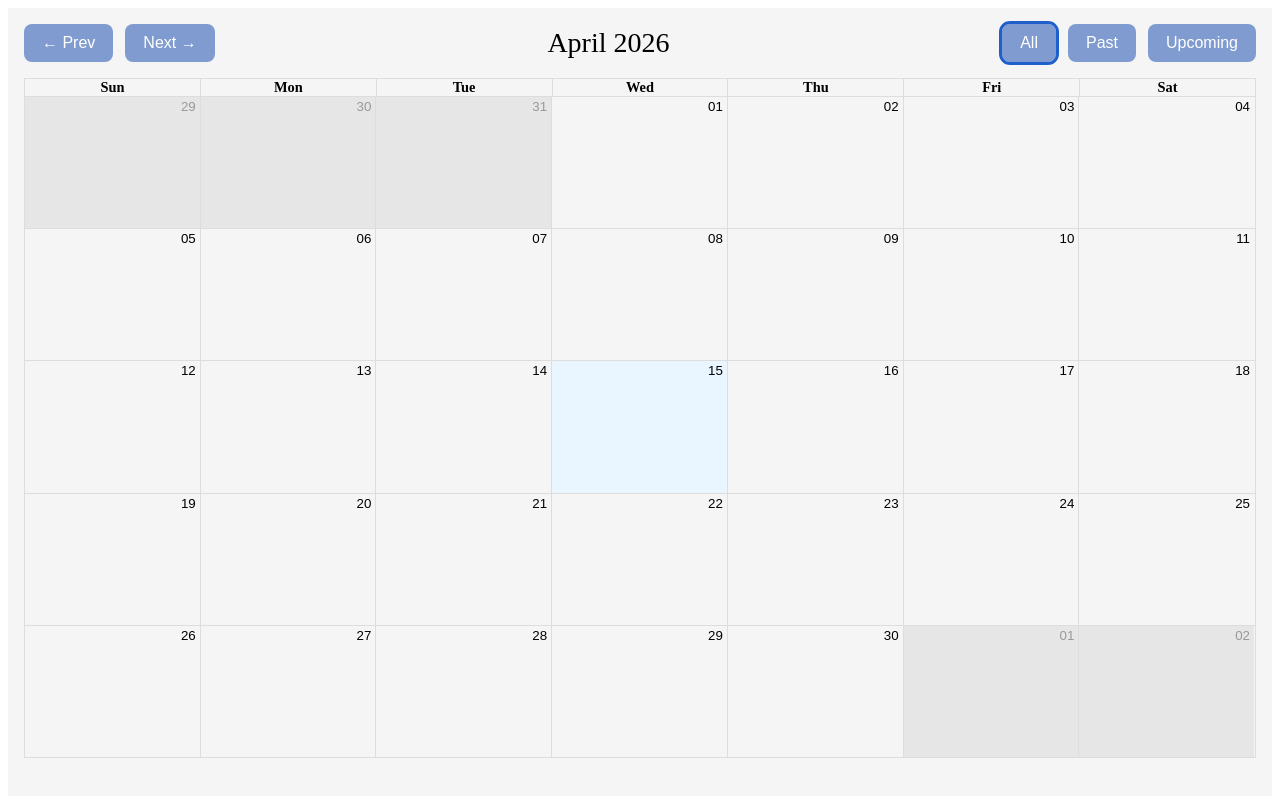
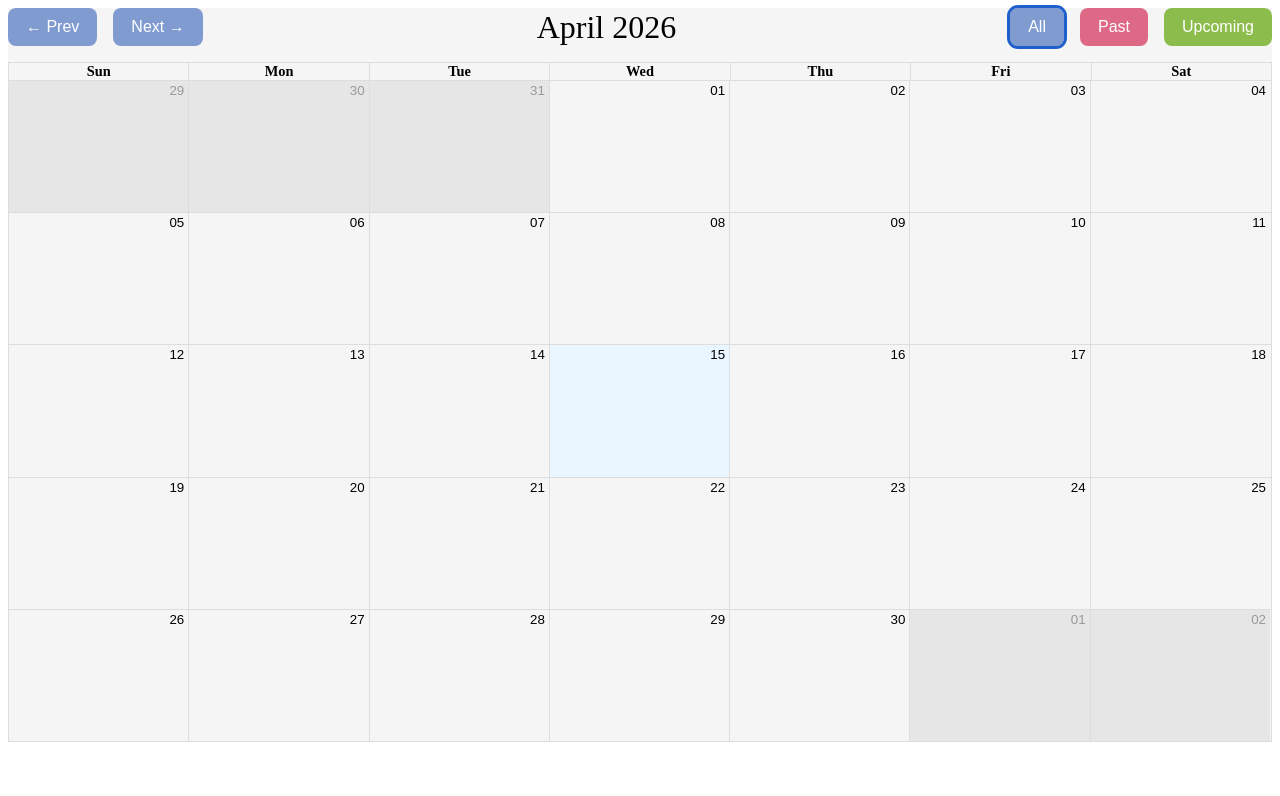
Before and after one commit to acciojob/event-tracker-Siddharthirkal, a React app: page / in a window 1280 px wide. Built offline with nearby package versions, Linux system fonts and the light colour scheme.

Commit message:
code done

```diff
--- a/src/components/App.js
+++ b/src/components/App.js
@@ -5,11 +5,7 @@ import "./../styles/App.css";
 function App() {
   const [filter, setFilter] = useState("all");
 
-  return (
-    <div className="app">
-      <CalendarComponent filter={filter} setFilter={setFilter} />
-    </div>
-  );
+  return <CalendarComponent filter={filter} setFilter={setFilter} />;
 }
 
 export default App;
--- a/src/components/CalendarComponent.js
+++ b/src/components/CalendarComponent.js
@@ -12,7 +12,7 @@ function CalendarComponent({ filter, setFilter }) {
   const [selectedSlot, setSelectedSlot] = useState(null);
   const [selectedEvent, setSelectedEvent] = useState(null);
 
-  const [modalType, setModalType] = useState(null); // create | details | edit
+  const [modalType, setModalType] = useState(null);
   const [title, setTitle] = useState("");
   const [location, setLocation] = useState("");
 
@@ -103,39 +103,54 @@ function CalendarComponent({ filter, setFilter }) {
 
   return (
     <div className="calendar-wrapper">
-      <div className="toolbar">
-        <div className="toolbar-left">
+      <div className="topbar">
+        <div>
           <button
             className="btn"
-            onClick={() => setCurrentDate((prev) => moment(prev).subtract(1, "month").toDate())}
+            onClick={() =>
+              setCurrentDate((prev) => moment(prev).subtract(1, "month").toDate())
+            }
           >
             ← Prev
           </button>
+        </div>
+
+        <div>
           <button
             className="btn"
-            onClick={() => setCurrentDate((prev) => moment(prev).add(1, "month").toDate())}
+            onClick={() =>
+              setCurrentDate((prev) => moment(prev).add(1, "month").toDate())
+            }
           >
             Next →
           </button>
         </div>
 
-        <h2 className="toolbar-title">{moment(currentDate).format("MMMM YYYY")}</h2>
+        <div className="month-title">{moment(currentDate).format("MMMM YYYY")}</div>
 
-        <div className="toolbar-right">
+        <div>
           <button
-            className={`btn ${filter === "all" ? "active all-btn" : ""}`}
+            className={`btn ${filter === "all" ? "active all-btn" : "all-btn"}`}
             onClick={() => setFilter("all")}
           >
             All
           </button>
+        </div>
+
+        <div>
           <button
-            className={`btn ${filter === "past" ? "active past-btn" : ""}`}
+            className={`btn ${filter === "past" ? "active past-btn" : "past-btn"}`}
             onClick={() => setFilter("past")}
           >
             Past
           </button>
+        </div>
+
+        <div>
           <button
-            className={`btn ${filter === "upcoming" ? "active upcoming-btn" : ""}`}
+            className={`btn ${
+              filter === "upcoming" ? "active upcoming-btn" : "upcoming-btn"
+            }`}
             onClick={() => setFilter("upcoming")}
           >
             Upcoming
@@ -176,22 +191,7 @@ function CalendarComponent({ filter, setFilter }) {
             </div>
 
             <div className="modal-body">
-              {modalType === "create" && (
-                <>
-                  <input
-                    placeholder="Event Title"
-                    value={title}
-                    onChange={(e) => setTitle(e.target.value)}
-                  />
-                  <input
-                    placeholder="Event Location"
-                    value={location}
-                    onChange={(e) => setLocation(e.target.value)}
-                  />
-                </>
-              )}
-
-              {modalType === "edit" && (
+              {(modalType === "create" || modalType === "edit") && (
                 <>
                   <input
                     placeholder="Event Title"
--- a/src/styles/App.css
+++ b/src/styles/App.css
@@ -9,34 +9,27 @@
   background: #f5f5f5;
 }
 
-.toolbar {
-  display: flex;
+.topbar {
+  display: grid;
+  grid-template-columns: auto auto 1fr auto auto auto;
   align-items: center;
-  justify-content: space-between;
+  gap: 16px;
   margin-bottom: 16px;
 }
 
-.toolbar-left,
-.toolbar-right {
-  display: flex;
-  gap: 12px;
-  align-items: center;
-}
-
-.toolbar-title {
-  margin: 0;
-  font-size: 28px;
+.month-title {
+  text-align: center;
+  font-size: 32px;
   font-weight: 500;
 }
 
 .btn {
-  margin: 0;
   padding: 10px 18px;
   cursor: pointer;
   border: none;
   border-radius: 8px;
   background: #7f9bd0;
-  color: white;
+  color: #fff;
   font-size: 16px;
 }
 
@@ -56,13 +49,8 @@
   outline: 3px solid #1f5fcc;
 }
 
-.rbc-toolbar {
-  display: none;
-}
-
-.rbc-month-view,
-.rbc-time-view,
-.rbc-calendar {
+.rbc-calendar,
+.rbc-month-view {
   background: #f5f5f5;
 }
 
```
